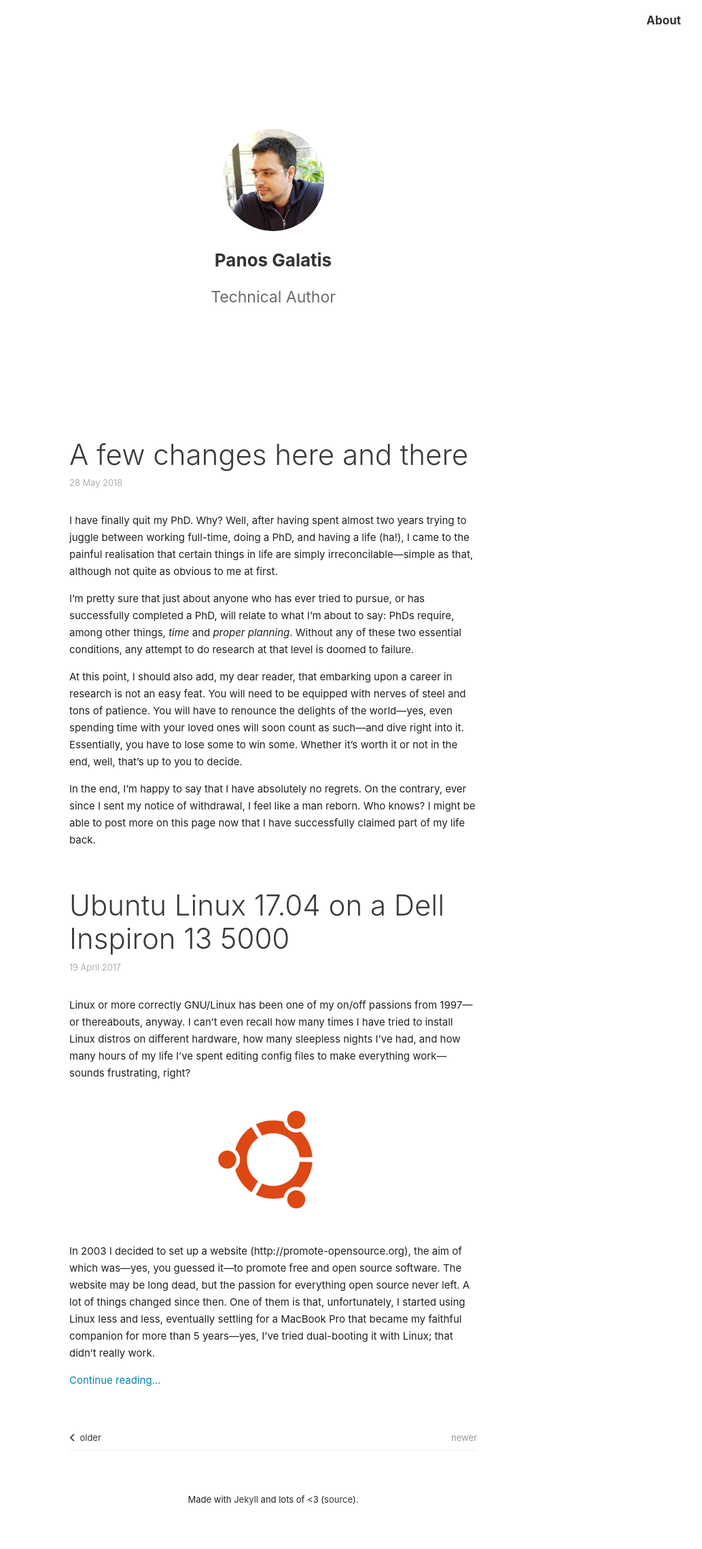
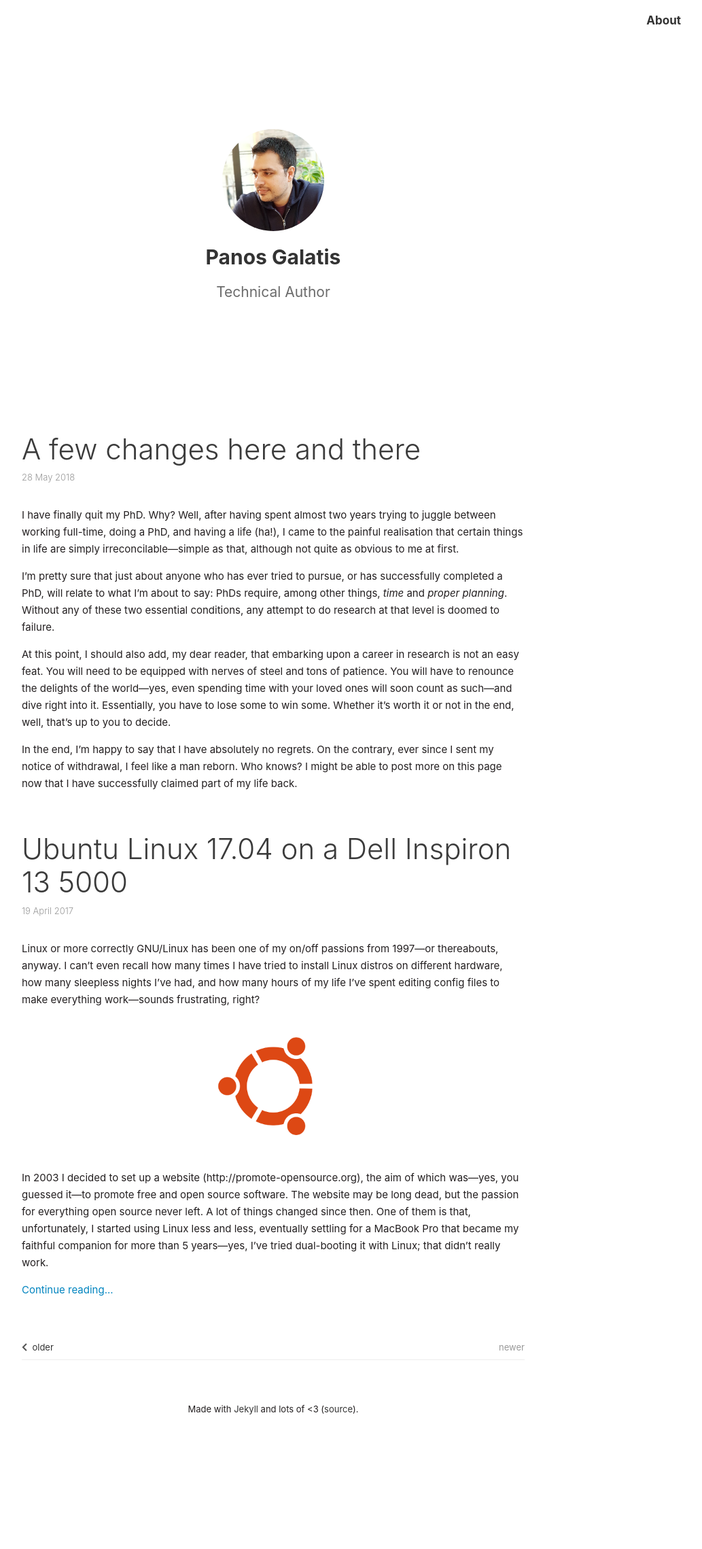
Before and after one commit to pgalatis/pgalatis.github.io, a Jekyll site: the page built from index.html, in a window 1280 px wide. Shown: the whole page at 68% size, without its empty margins (238-1271 px from the left). Built offline with Jekyll 4.4.1, drawn with Linux system fonts in a browser that asks for light colours; nearby versions of some CDN libraries; the list of posts is cut into pages by our own code; after the commit the page ends 2146 px from its top, so only the background shows below that.

Commit message:
Update style.css

```diff
--- a/css/style.css
+++ b/css/style.css
@@ -35,17 +35,16 @@
 }
 
 p.desc {
-	font-size: 23px;
+	font-size: 21px;
 	font-weight: 400;
 	color: #6b6b6b;
 }
 
 p.lead {
-	font-size: 26px;
+	font-size: 30px;
 	font-weight: 700;
 	color: #333;
-	line-height: 23px;
-	padding: 5px 0;
+	line-height: 17px;
 }
 
 .navigation {
@@ -93,7 +92,7 @@
 }
 
 .wrapper {
-	max-width: 600px;
+	max-width: 740px;
 	line-height: 25px;
 	margin: 0 auto;
 }
```
